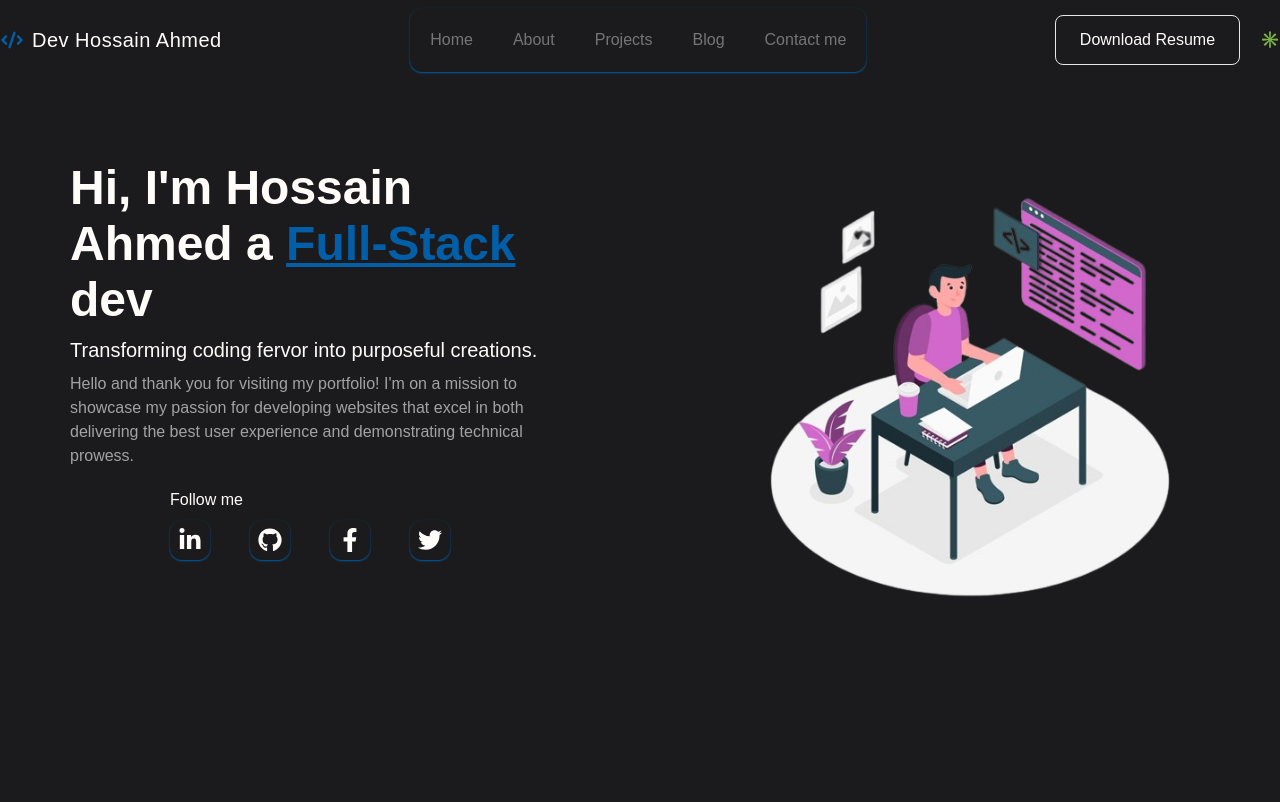
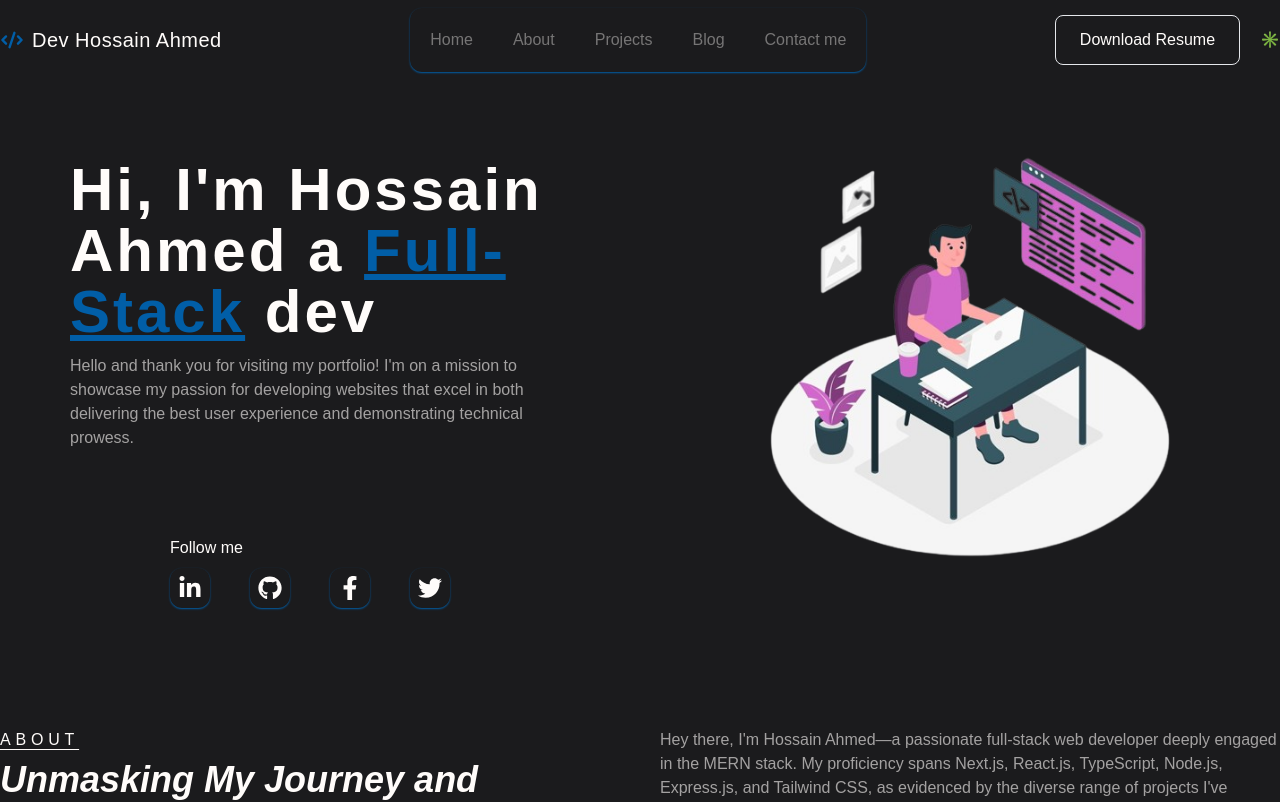
Before and after one commit to Hossain-A1/portfolio, a Next.js app: page / in a window 1280 px wide. Shown: the top 802 px of the page. Built offline with nearby package versions, Linux system fonts and the light colour scheme; a web font is replaced by a local one.

Commit message:
emailJs integetion

```diff
--- a/app/globals.css
+++ b/app/globals.css
@@ -43,7 +43,7 @@ html {
   transition: 500ms cubic-bezier(0.25, 1, 0.5, 1) !important;
 }
 h1 {
-  @apply text-5xl font-bold leading-[3.5rem];
+  @apply text-6xl font-bold leading-[3.8rem] w-full tracking-wider ;
 }
 h2 {
   @apply text-2xl font-semibold;
--- a/app/layout.tsx
+++ b/app/layout.tsx
@@ -3,6 +3,7 @@ import { Bai_Jamjuree } from "next/font/google";
 import "./globals.css";
 import Navber from "@/components/Navber";
 import { cn } from "@/lib/utils";
+import { Toaster } from "react-hot-toast";
 
 const bai_jamjuree = Bai_Jamjuree({
   subsets: ["latin"],
@@ -24,6 +25,7 @@ export default function RootLayout({
       <body
         className={cn(bai_jamjuree.className, "bg-dark text-light")}
       >
+        <Toaster/>
         <Navber />
         {children}
       </body>
--- a/components/Button.tsx
+++ b/components/Button.tsx
@@ -1,59 +1,56 @@
-import { cva, VariantProps } from 'class-variance-authority';
-import { cn } from '@/lib/utils';
+import { cva, VariantProps } from "class-variance-authority";
+import { cn } from "@/lib/utils";
+import Link from "next/link";
 
-export const buttonVariance= cva(
-  'inline-block text-center px-6 py-3 rounded-lg border font-medium active:scale-105 eq',
+export const buttonVariance = cva(
+  "inline-block text-center px-6 py-3 rounded-lg border font-medium active:scale-105 eq",
 
   {
     variants: {
       variant: {
-        dark: 'border-dark bg-dark text-white hover:border-dark-700/90 hover:bg-dark-700/80 ',
+        dark: "border-dark bg-dark text-white hover:border-dark-700/90 hover:bg-dark-700/80 ",
         outline:
-          'border-blue-900 bg-transparent text-light hover:bg-blue/70 eq',
-
+          "border-blue-900 bg-transparent text-light hover:bg-blue/70 eq",
       },
       size: {
-        auto: 'w-auto',
-        full: 'w-full',
+        auto: "w-auto",
+        full: "w-full",
       },
     },
     defaultVariants: {
-      variant: 'dark',
-      size: 'auto',
+      variant: "dark",
+      size: "auto",
     },
   }
 );
 
-interface ButtonProps
-  extends React.ButtonHTMLAttributes<HTMLButtonElement>,
-    VariantProps<typeof buttonVariance> {
+interface ButtonProps extends VariantProps<typeof buttonVariance> {
   isLoading?: boolean;
+  href?: string;
+  children: React.ReactNode;
+  target?: string;
+  type:string
 }
 
 const Button: React.FC<ButtonProps> = ({
-  onClick,
-  type,
-  disabled,
-  children,
   variant,
   size,
   isLoading,
-  ...props
+  children,
+  href,
+  type
 }) => {
   return (
-    <button
-      onClick={onClick}
+    <Link
+      href={{href}}
       type={type}
-      disabled={disabled || isLoading}
-      {...props}
       className={cn(
         buttonVariance({ variant, size }),
-        isLoading && 'flex items-center justify-center gap-2.5',
-
+        isLoading && "flex items-center justify-center gap-2.5"
       )}
     >
       {children}
-    </button>
+    </Link>
   );
 };
 
--- a/components/Contact.tsx
+++ b/components/Contact.tsx
@@ -1,7 +1,40 @@
-import Button from "./Button";
+"use client";
+import { cn } from "@/lib/utils";
+import { buttonVariance } from "./Button";
 import SectionTitle from "./ui/SectionTitle";
+import emailJs from "@emailjs/browser";
+import toast from "react-hot-toast";
+import { HTMLAttributeReferrerPolicy, useRef } from "react";
 
 const Contact = () => {
+  const formRef = useRef<HTMLFormElement>(null);
+
+  const handleContact = async (e: React.SyntheticEvent) => {
+    e.preventDefault();
+
+    if (!formRef.current) {
+      return;
+    }
+
+    try {
+      await emailJs.sendForm(
+        process.env.NEXT_PUBLIC_EMAIL_JS_SERVICE_ID as string,
+        process.env.NEXT_PUBLIC_EMAIL_JS_TEMPLATE_ID as string,
+        formRef.current,
+        process.env.NEXT_PUBLIC_EMAIL_JS_PUBLIC_ID
+      );
+
+      toast.success("Your message sent!");
+    } catch (error) {
+      console.error("Failed to send message:", error);
+      toast.error("Failed to send message!");
+    }
+
+    // Reset form fields
+    formRef.current.reset();
+  };
+
+
   return (
     <section id='contact' className=' wrapper sp  space-y-10'>
       <SectionTitle heading='Contact' subHeading='Reach out to me' />
@@ -39,34 +72,47 @@ const Contact = () => {
             </strong>
           </div>
         </div>
-        <div className='flex flex-col gap-5 w-full'>
+        <form
+          ref={formRef}
+          onSubmit={handleContact}
+          className='flex flex-col gap-5 w-full'
+        >
           <div>
             <input
+            required
+              name='name'
               type='text'
               placeholder='Your name'
-              className='px-6 py-3 rounded-xl outline-none border-2 text-dark focus:border-blue eq w-full'
+              className='name px-6 py-3 rounded-xl outline-none border-2 text-dark focus:border-blue eq w-full'
             />
           </div>
           <div>
             <input
+                 required
+              name='email'
               type='email'
               placeholder='Your email'
-              className='px-6 py-3 rounded-xl outline-none border-2 text-dark focus:border-blue eq w-full'
+              className='email px-6 py-3 rounded-xl outline-none border-2 text-dark focus:border-blue eq w-full'
             />
           </div>
           <div>
             <textarea
+                 required
+              name='message'
               rows={6}
               cols={30}
               placeholder='Your message here'
-              className='px-6 py-3 rounded-xl outline-none border-2 text-dark focus:border-blue eq w-full resize-none'
+              className='message px-6 py-3 rounded-xl outline-none border-2 text-dark focus:border-blue eq w-full resize-none'
             />
           </div>
 
-          <Button type='submit' variant='outline'>
+          <button
+            type='submit'
+            className={cn(buttonVariance({ variant: "outline" }))}
+          >
             Submit
-          </Button>
-        </div>
+          </button>
+        </form>
       </div>
     </section>
   );
--- a/components/Hero.tsx
+++ b/components/Hero.tsx
@@ -7,27 +7,15 @@ import { motion } from "framer-motion";
 import { getTransition } from "./utils/getTransition";
 const Hero = () => {
   return (
-    <main className='wrapper sp  mt-20 h-[calc(100vh-5rem)]'>
+    <main className='wrapper sp  mt-10 h-auto'>
       <section className=' grid lg:grid-cols-2 grid-cols-1 gap-10  '>
-        <div className='flex flex-col  gap-5 items-center '>
-          <div className=' flex flex-col w-full  lg:w-[30rem]  gap-2  '>
-            <motion.h1
-              className=''
-              initial={{ x: "-120%" }}
-              whileInView={{ x: 0 }}
-              transition={getTransition(1)}
-            >
+        <div className='flex flex-col h-full w-full  items-center mt-10 '>
+          <div className=' flex flex-col w-full h-full  lg:w-[30rem]  gap-3  '>
+            <h1>
               Hi, I'm <strong className='text-blue-500'>Hossain Ahmed</strong> a{" "}
               <u className='text-blue'>Full-Stack</u> dev{" "}
-            </motion.h1>
-            <motion.h3
-              className=''
-              initial={{ y: "-200%" }}
-              whileInView={{ y: 0 }}
-              transition={getTransition(0.9)}
-            >
-              Transforming coding fervor into purposeful creations.
-            </motion.h3>
+            </h1>
+
             <motion.p
               initial={{ y: "-100%" }}
               whileInView={{ y: 0 }}
@@ -42,7 +30,7 @@ const Hero = () => {
 
           <motion.div
             className=' flex flex-col gap-2 '
-            initial={{ y: "100%" }}
+            initial={{ y: "-100%" }}
             whileInView={{ y: 0 }}
             transition={getTransition(1)}
           >
@@ -71,17 +59,18 @@ const Hero = () => {
 
         <motion.div
           className='  flex justify-center items-center h-full w-full'
-          initial={{ y: "-120%" }}
+          initial={{ y: "-115%" }}
           whileInView={{ y: 0 }}
           transition={getTransition(1)}
         >
-          <div className='h-[28rem] w-[28rem]'>
+          <div className='xl:h-[28rem] xl:w-[28rem] lg:h-[22rem] lg:w-[22rem]'>
             <Image
               src='/images/developer.png'
               alt='hero picture'
               height={720}
               width={1080}
               className='h-full w-full '
+              priority
             />
           </div>
         </motion.div>
--- a/components/Navber.tsx
+++ b/components/Navber.tsx
@@ -2,8 +2,9 @@
 import { cn } from "@/lib/utils";
 import Link from "next/link";
 import { HiCode } from "react-icons/hi";
-import { buttonVariance } from "./Button";
+import Button, { buttonVariance } from "./Button";
 import { useState } from "react";
+import { RESUME_LINK } from "./rusume/resume";
 const Navber = () => {
   const [openMenu, setOpenMenu] = useState(false);
   return (
@@ -56,9 +57,9 @@ const Navber = () => {
         </div>
 
         <div className=' flex items-center gap-5 '>
-          <Link href='' className={cn(buttonVariance({ variant: "outline" }))}>
+          <Button href={RESUME_LINK} target="_blank" variant={"outline"}>
             Download Resume
-          </Link>
+          </Button>
           <span
             onClick={() => setOpenMenu(true)}
             className='max-lg:absolute max-lg:top-20 max-lg:right-10 cursor-pointer'
--- /dev/null
+++ b/components/rusume/resume.ts
@@ -0,0 +1,2 @@
+export const RESUME_LINK =
+  "file:///C:/Users/96650/Downloads/Resume%20for%20Full-Stack%20(1).pdf";
--- a/package.json
+++ b/package.json
@@ -9,12 +9,14 @@
     "lint": "next lint"
   },
   "dependencies": {
+    "@emailjs/browser": "^3.11.0",
     "class-variance-authority": "^0.7.0",
     "clsx": "^2.0.0",
     "framer-motion": "^10.16.16",
-    "next": "14.0.3",
+    "next": "^14.0.4",
     "react": "^18",
     "react-dom": "^18",
+    "react-hot-toast": "^2.4.1",
     "react-icons": "^4.12.0",
     "tailwind-merge": "^2.0.0"
   },
```
Also changed, not shown: 1 other file (tests, documents, lock files or other folders).
